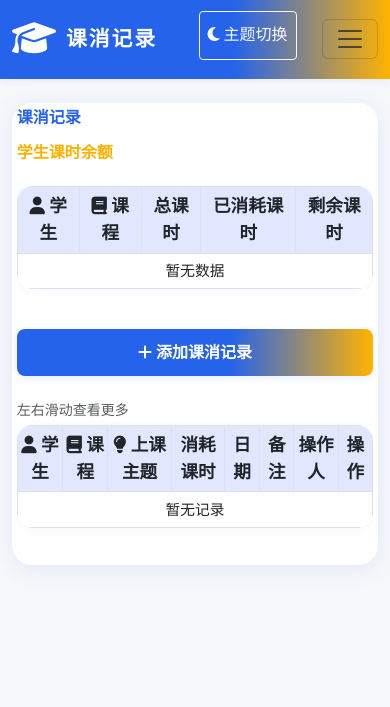
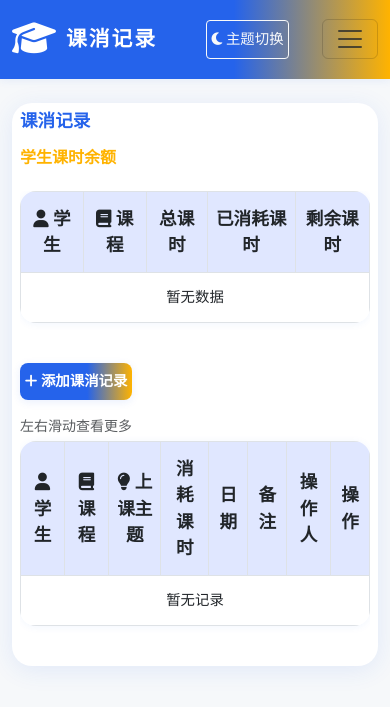
Before and after one commit to DLshujin/bianyi-weilai, a Flask app: page / in a window 390 px wide. Shown: the top 707 px of the page. Run offline with Flask 3, Linux system fonts and the light colour scheme; a user stored in the database is signed in; data comes from the database, SQL or seed files in the repository; data that the repository does not hold is empty.

Commit message:
优化手机端显示

```diff
--- a/templates/index.html
+++ b/templates/index.html
@@ -168,28 +168,16 @@
             .table-responsive { margin-bottom: 1rem; }
         }
         @media (max-width: 768px) {
-            .table-responsive { overflow-x: auto; }
-            .table th, .table td { font-size: 0.98rem; padding: 0.6rem 0.3rem; }
-            .btn, .btn-sm { width: 100%; margin-bottom: 0.5rem; }
-            .main-card { padding: 0.7rem; }
+            .main-card { padding: 1rem; margin-top: 1rem; }
+            h1 { font-size: 1.3rem; }
+            table, th, td { font-size: 0.95rem; }
+            .btn, .btn-sm { font-size: 0.95rem; padding: 0.6rem 0.5rem; }
         }
         @media (max-width: 576px) {
-            .table th, .table td {
-                font-size: 0.92rem;
-                padding: 0.4rem 0.2rem;
-            }
-            .btn, .btn-sm {
-                width: 100%;
-                margin-bottom: 0.5rem;
-                font-size: 1rem;
-                padding: 0.7rem 0.5rem;
-            }
-            .main-card {
-                padding: 0.3rem;
-            }
-            h1, h4 {
-                font-size: 1rem;
-            }
+            .main-card { padding: 0.5rem; }
+            h1 { font-size: 1.1rem; }
+            table, th, td { font-size: 0.90rem; }
+            .btn, .btn-sm { font-size: 0.90rem; padding: 0.5rem 0.3rem; }
         }
         input::placeholder, textarea::placeholder {
             color: #888 !important;
```
Also changed, not shown: templates/operation_logs.html (+12 -1 lines), templates/users.html (+12 -1 lines), README.md.
